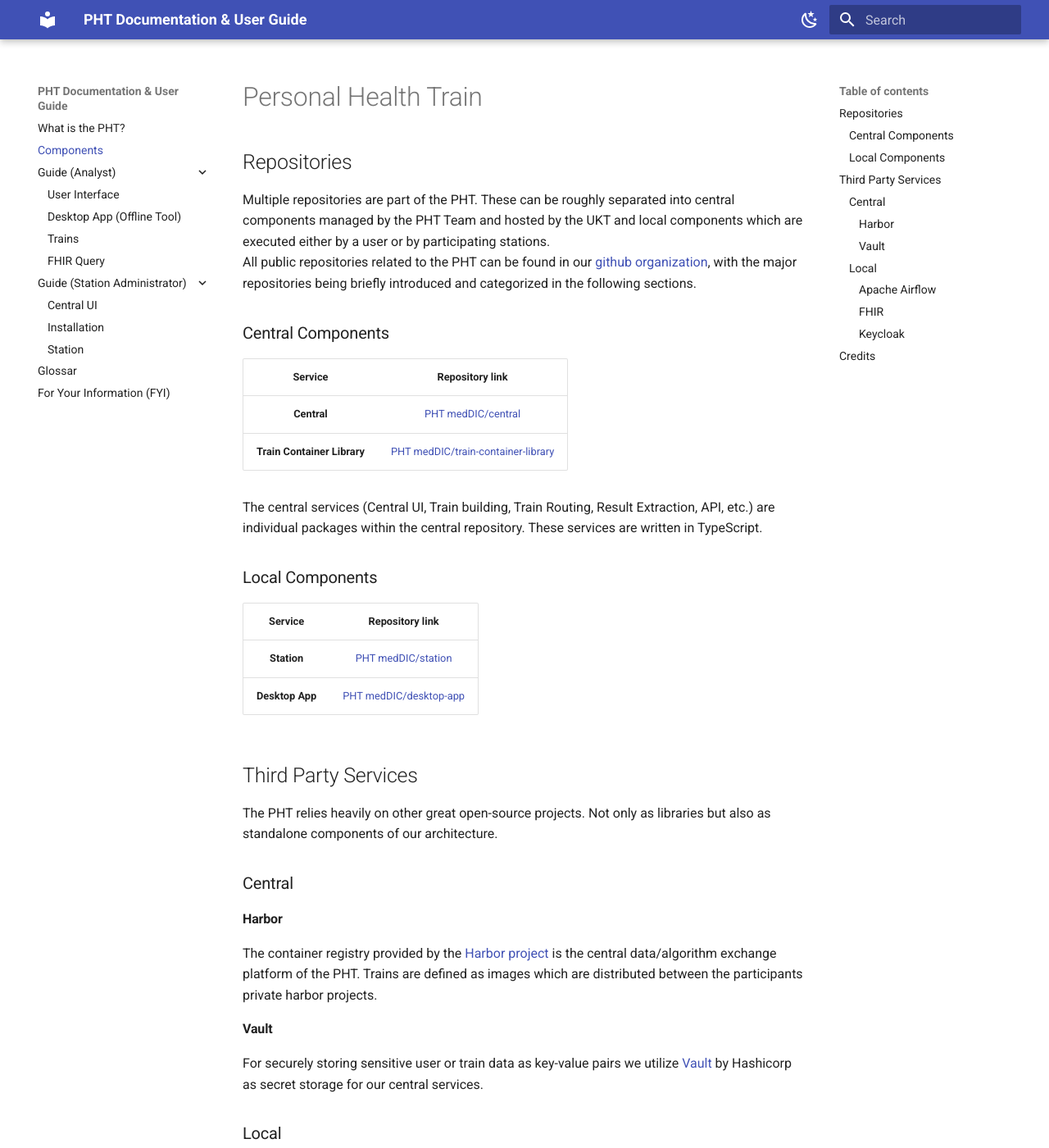
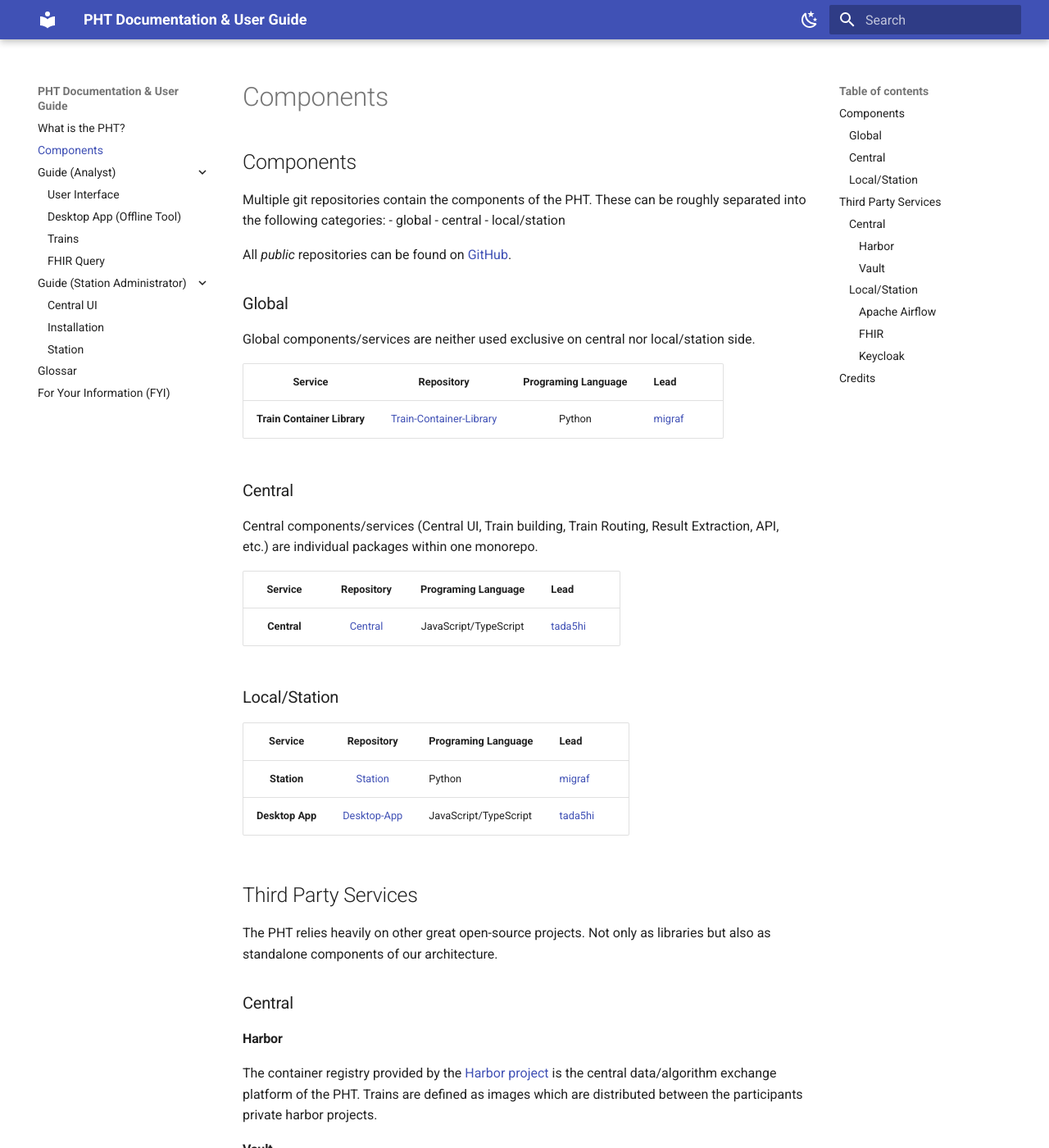
Before and after one commit to PHT-Medic/documentation, an MkDocs documentation site: the page built from docs/components.md, in a window 1280 px wide and 1400 px high. Shown: the whole window at 82% size. Built offline with MkDocs 1.6.1 and Material for MkDocs 9.7.7, drawn with Linux system fonts in a browser that asks for light colours; some of the changed text lies outside the part shown.

Commit message:
enhanced strucuture & content of the components page

```diff
--- a/docs/components.md
+++ b/docs/components.md
@@ -1,27 +1,31 @@
-# Personal Health Train
+## Components
+Multiple git repositories contain the components of the PHT. These can be roughly separated into the following categories:
+- global
+- central
+- local/station
 
-## Repositories
-Multiple repositories are part of the PHT. These can be roughly separated into central components managed by the PHT Team
-and hosted by the UKT and local components which are executed either by a user or by participating stations.
-All public repositories related to the PHT can be found in our [github organization](https://github.com/PHT-Medic),
-with the major repositories being briefly introduced and categorized in the following sections.
+All *public* repositories can be found on [GitHub](https://github.com/PHT-Medic).
 
+### Global
+Global components/services are neither used exclusive on central nor local/station side.
 
-### Central Components
-|           Service           |                                        Repository link                                         |
-|:---------------------------:|:----------------------------------------------------------------------------------------------:|
-|      **Central**       |      [PHT medDIC/central](https://github.com/PHT-Medic/central)       |
-| **Train Container Library** | [PHT medDIC/train-container-library](https://github.com/PHT-Medic/train-container-library.git) |
+|           Service            |                                     Repository                                      | Programing Language | Lead                                |
+|:----------------------------:|:-----------------------------------------------------------------------------------:|:-------------------:|:------------------------------------|
+| **Train Container Library**  | [Train-Container-Library](https://github.com/PHT-Medic/train-container-library.git) |       Python        | [migraf](https://github.com/migraf) |
 
-The central services (Central UI, Train building, Train Routing, Result Extraction, API, etc.) are individual packages within
-the central repository. These services are written in TypeScript.
+### Central
+Central components/services (Central UI, Train building, Train Routing, Result Extraction, API, etc.) are individual packages within one monorepo.
 
-### Local Components
-|     Service      |                               Repository link                                |
-|:----------------:|:----------------------------------------------------------------------------:|
-|   **Station**    |          [PHT medDIC/station](https://github.com/PHT-Medic/station)          |
-| **Desktop App** | [PHT medDIC/desktop-app](https://github.com/PHT-Medic/desktop-app) |
+|            Service            |                   Repository                    |  Programing Language  | Lead                                  |
+|:-----------------------------:|:-----------------------------------------------:|:---------------------:|:--------------------------------------|
+|          **Central**          | [Central](https://github.com/PHT-Medic/central) | JavaScript/TypeScript | [tada5hi](https://github.com/tada5hi) |
 
+### Local/Station
+
+|           Service           |                                     Repository                                     | Programing Language   | Lead                                  |
+|:---------------------------:|:----------------------------------------------------------------------------------:|:----------------------|:--------------------------------------|
+|         **Station**         |                  [Station](https://github.com/PHT-Medic/station)                   | Python                | [migraf](https://github.com/migraf)   |
+|       **Desktop App**       |              [Desktop-App](https://github.com/PHT-Medic/desktop-app)               | JavaScript/TypeScript | [tada5hi](https://github.com/tada5hi) |
 
 ## Third Party Services
 The PHT relies heavily on other great open-source projects. Not only as libraries but also as standalone components of
@@ -36,10 +40,10 @@ platform of the PHT. Trains are defined as images which are distributed between
 For securely storing sensitive user or train data as key-value pairs we utilize [Vault](https://www.vaultproject.io/)
 by Hashicorp as secret storage for our central services.
 
-### Local
+### Local/Station
 #### Apache Airflow
-[Apache Airflow](https://airflow.apache.org/) is open source, community developed platform to programmatically author,
-schedule and monitor workflows and the primary component of the [PHT Station](user_guide/station.md).
+[Apache Airflow](https://airflow.apache.org/) is an open source, community developed platform to programmatically author,
+schedule and monitor workflows and the primary component of the station.
 
 #### FHIR
 To overcome local setup differences between stations, the PHT provides controlled and reliable access to different FHIR Servers.
```
